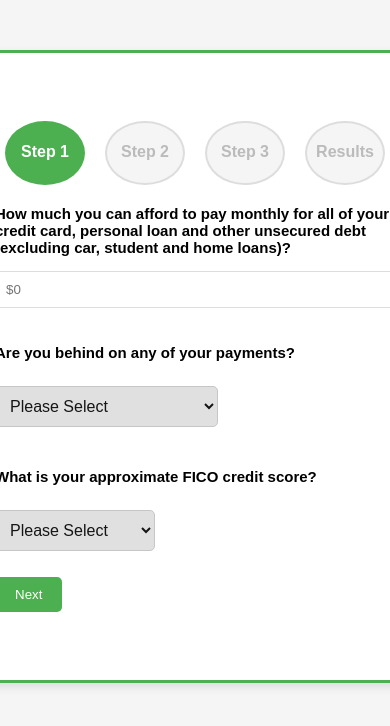
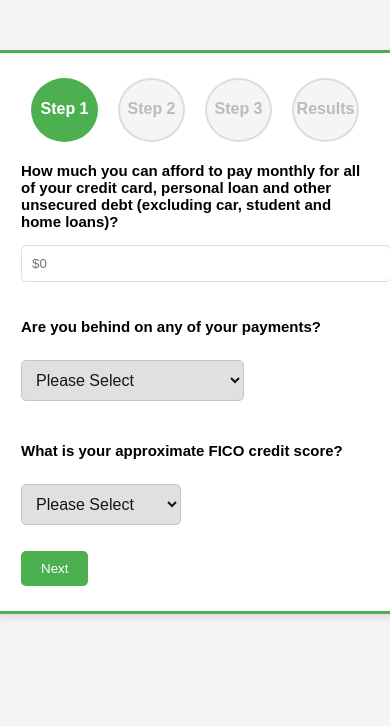
Before and after one commit to CaptainKhalid98/debt-form, a PHP site: page / in a window 390 px wide; the page is wider, and only the part inside the window is pictured. Shown: the top 726 px of that part. Run offline with PHP 8.4, Linux system fonts and the light colour scheme.

Commit message:
New Dec 8

```diff
--- a/index.html
+++ b/index.html
@@ -216,19 +216,22 @@
           <h2>Debt Management</h2>
         </strong>
         <div class="result" id="resultone"></div>
-
+        <br><br>
+        <p style="text-align: center; color:green;"><strong>We can give you a free evaluation to see if debt settlement is a viable option for you. Please call 1-877-850-3328. </strong></p>
 
         <strong class="loan-head">
           <h2>Debt Settlement</h2>
         </strong>
-        <div class="result" id="result"></div>
-
+        <div class="result" id="resulttwo"></div>
+        <br><br>
+        <p style="text-align: center; color:green;"><strong>We can give you a free evaluation to see if debt settlement is a viable option for you. Please call 1-877-850-3328. </strong></p>
 
         <strong class="loan-head">
           <h2>Consolidation Loan</h2>
         </strong>
-        <div class="result" id="result"></div>
-
+        <div class="result" id="resultthree"></div>
+        <br><br>
+         <p style="text-align: center; color:green;"><strong>We can give you a free evaluation to see if debt settlement is a viable option for you. Please call 1-877-850-3328. </strong></p>
       </div>
 
 
--- a/loanscript.js
+++ b/loanscript.js
@@ -61,6 +61,35 @@ function calculateLoans() {
             <strong>Estimated total payment:</strong> <span style="color: gray;">Invalid</span><br>
             <strong>Estimated debt-free time:</strong> <span style="color: gray;">Unavailable</span><br>
         `;
+
+        document.getElementById('resultone').innerHTML = `
+            <br>
+            <h3 style="color: red;">You can't pay off your debt!</h3>
+            <p>Please review your inputs and ensure the values are valid for a meaningful calculation.</p>
+            <strong>Total loan amount:</strong> <span style="color: gray;">Invalid</span><br>
+            <strong>Estimated total payment:</strong> <span style="color: gray;">Invalid</span><br>
+            <strong>Estimated debt-free time:</strong> <span style="color: gray;">Unavailable</span><br>
+        `;
+
+        document.getElementById('resulttwo').innerHTML = `
+            <br>
+            <h3 style="color: red;">You can't pay off your debt!</h3>
+            <p>Please review your inputs and ensure the values are valid for a meaningful calculation.</p>
+            <strong>Total loan amount:</strong> <span style="color: gray;">Invalid</span><br>
+            <strong>Estimated total payment:</strong> <span style="color: gray;">Invalid</span><br>
+            <strong>Estimated debt-free time:</strong> <span style="color: gray;">Unavailable</span><br>
+        `;
+
+        document.getElementById('resultthree').innerHTML = `
+        <br>
+        <h3 style="color: red;">You can't pay off your debt!</h3>
+        <p>Please review your inputs and ensure the values are valid for a meaningful calculation.</p>
+        <strong>Total loan amount:</strong> <span style="color: gray;">Invalid</span><br>
+        <strong>Estimated total payment:</strong> <span style="color: gray;">Invalid</span><br>
+        <strong>Estimated debt-free time:</strong> <span style="color: gray;">Unavailable</span><br>
+    `;
+
+
     } else {
         document.getElementById('result').innerHTML = `
         <br>
@@ -87,6 +116,32 @@ function calculateLoans() {
             Estimated Debt Free In: ${loanResult.months} months (${(loanResult.months / 12).toFixed(1)} years) to pay off.<br>
             <strong>Your Monthly Payments*</strong>
          `;
+
+         document.getElementById('resultwo').innerHTML = `
+         <br>
+             Total loan amount (Unsecured Debt): <strong>$${totalLoanAmount.toFixed(2)}</strong><br><br>
+
+             <strong>Debt Consolidation Loan cost, estimate, and pros and cons Estimated Total Payment $${loanResult.totalAmountPaid.toFixed(2)}</strong><br><br>
+
+             Estimated Monthly Payment <br> <strong>$${monthlyPayment.toFixed(2)}</strong><br>
+             <strong>Loan are typically 7.8% - 35.99% APR (this estimate was done at $20% APR)</strong><br><br>
+
+             Estimated Debt Free In: ${loanResult.months} months (${(loanResult.months / 12).toFixed(1)} years) to pay off.<br>
+             <strong>Your Monthly Payments*</strong>
+          `;
+
+          document.getElementById('resultthree').innerHTML = `
+          <br>
+              Total loan amount (Unsecured Debt): <strong>$${totalLoanAmount.toFixed(2)}</strong><br><br>
+
+              <strong>Debt Consolidation Loan cost, estimate, and pros and cons Estimated Total Payment $${loanResult.totalAmountPaid.toFixed(2)}</strong><br><br>
+
+              Estimated Monthly Payment <br> <strong>$${monthlyPayment.toFixed(2)}</strong><br>
+              <strong>Loan are typically 7.8% - 35.99% APR (this estimate was done at $20% APR)</strong><br><br>
+
+              Estimated Debt Free In: ${loanResult.months} months (${(loanResult.months / 12).toFixed(1)} years) to pay off.<br>
+              <strong>Your Monthly Payments*</strong>
+           `;
     }
 
 }
--- a/styles.css
+++ b/styles.css
@@ -155,6 +155,15 @@ input[type="radio"] {
   text-align: center;
 }
 
+ #resulttwo {
+  text-align: center;
+}
+
+#resultthree {
+  text-align: center;
+}
+
+
 
 .result-head {
 
@@ -162,6 +171,7 @@ input[type="radio"] {
 
 
 }
+
 
 .result-headtwo {
   text-align: center;
@@ -178,3 +188,42 @@ input[type="radio"] {
   padding-top: 3px;
   padding-bottom: 3px;
 }
+  /* For mobile phones: */
+
+
+@media only screen and (max-width: 768px) {
+
+  .form-container {
+    background: #fff;
+    padding: 25px;
+    border-radius: 8px;
+    box-shadow: 0 4px 10px rgba(0, 0, 0, 0.1);
+    width: 360px;
+    border: 3px solid #4caf50;
+  }
+
+  .progress-bar .step {
+    width: 63px;
+    height: 60px;
+    border: 2px solid #ddd;
+      border-top-color: rgb(221, 221, 221);
+      border-right-color: rgb(221, 221, 221);
+      border-bottom-color: rgb(221, 221, 221);
+      border-left-color: rgb(221, 221, 221);
+    border-top-color: rgb(221, 221, 221);
+    border-right-color: rgb(221, 221, 221);
+    border-bottom-color: rgb(221, 221, 221);
+    border-left-color: rgb(221, 221, 221);
+    background: #f5f5f5;
+    border-radius: 50%;
+    text-align: center;
+    line-height: 57px;
+    font-size: 16px;
+    font-weight: bold;
+    color: #bbb;
+    margin: 0 10px;
+    position: relative;
+    z-index: 1;
+  }
+
+}
```
